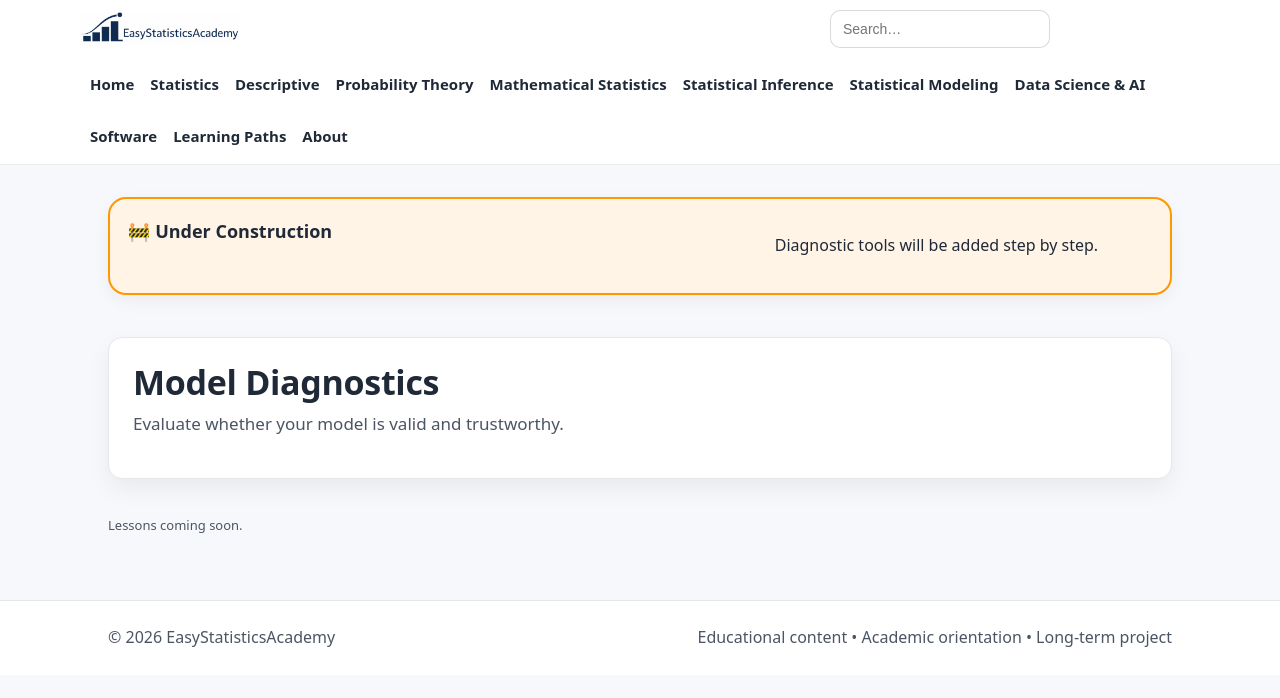
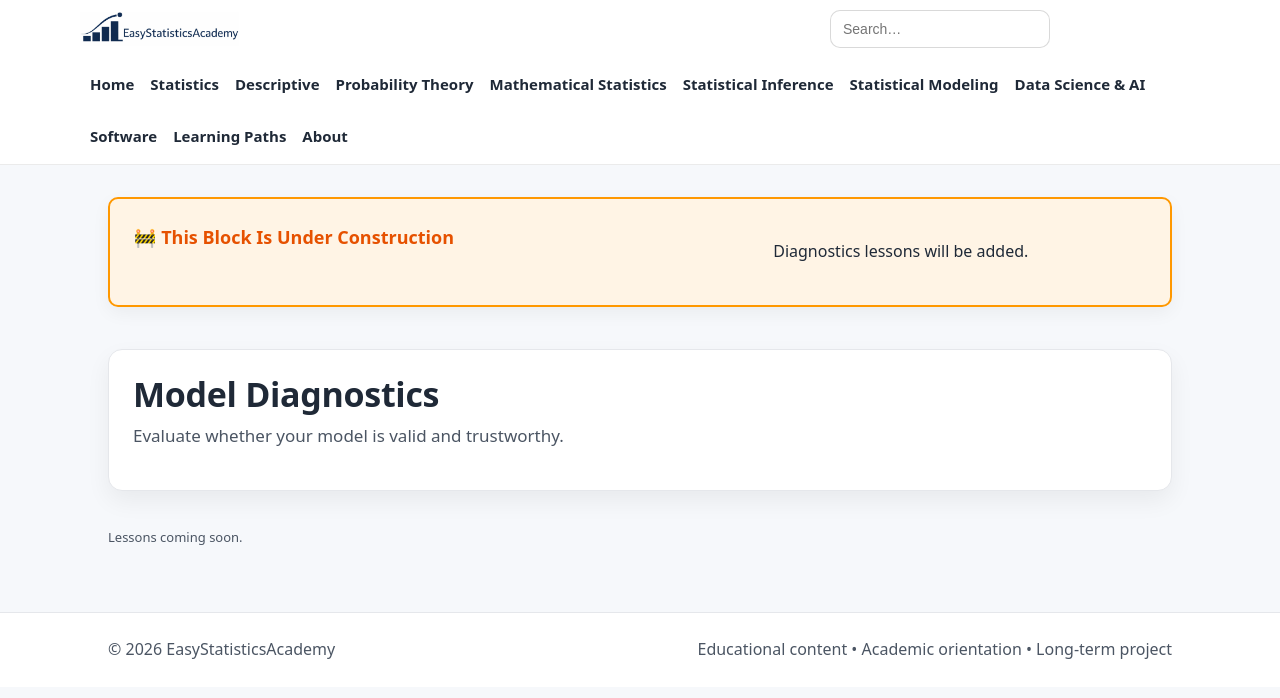
Before and after one commit to ammar-homaida-statistics/easystatisticsacademy, a Jekyll site: the page built from modeling/diagnostics/index.md, in a window 1280 px wide. Shown: the top 698 px of the page. Built offline with Jekyll 4.4.1, drawn with Linux system fonts in a browser that asks for light colours.

Commit message:
Update index.md

```diff
--- a/modeling/diagnostics/index.md
+++ b/modeling/diagnostics/index.md
@@ -1,20 +1,23 @@
 ---
 layout: default
-title: Diagnostics
+title: Model Diagnostics
 permalink: /modeling/diagnostics/
+sidebar: false
 ---
 
 <section class="section section-slim">
-  <div class="callout" style="background:#fff4e5; border:2px solid #ff9800;">
-    <h2>🚧 Under Construction</h2>
-    <p>Diagnostic tools will be added step by step.</p>
+  <div class="callout" style="background:#fff4e5; border:2px solid #ff9800; padding:1.5rem; border-radius:10px;">
+    <h2 style="color:#e65100;">🚧 This Block Is Under Construction</h2>
+    <p>Diagnostics lessons will be added.</p>
   </div>
 </section>
 
 <section class="hero hero-section">
   <div class="hero-card">
     <h1>Model Diagnostics</h1>
-    <p class="lead">Evaluate whether your model is valid and trustworthy.</p>
+    <p class="lead">
+      Evaluate whether your model is valid and trustworthy.
+    </p>
   </div>
 </section>
 
```
Also changed, not shown: other parts of modeling/diagnostics/index.md (+3 -2 lines).
